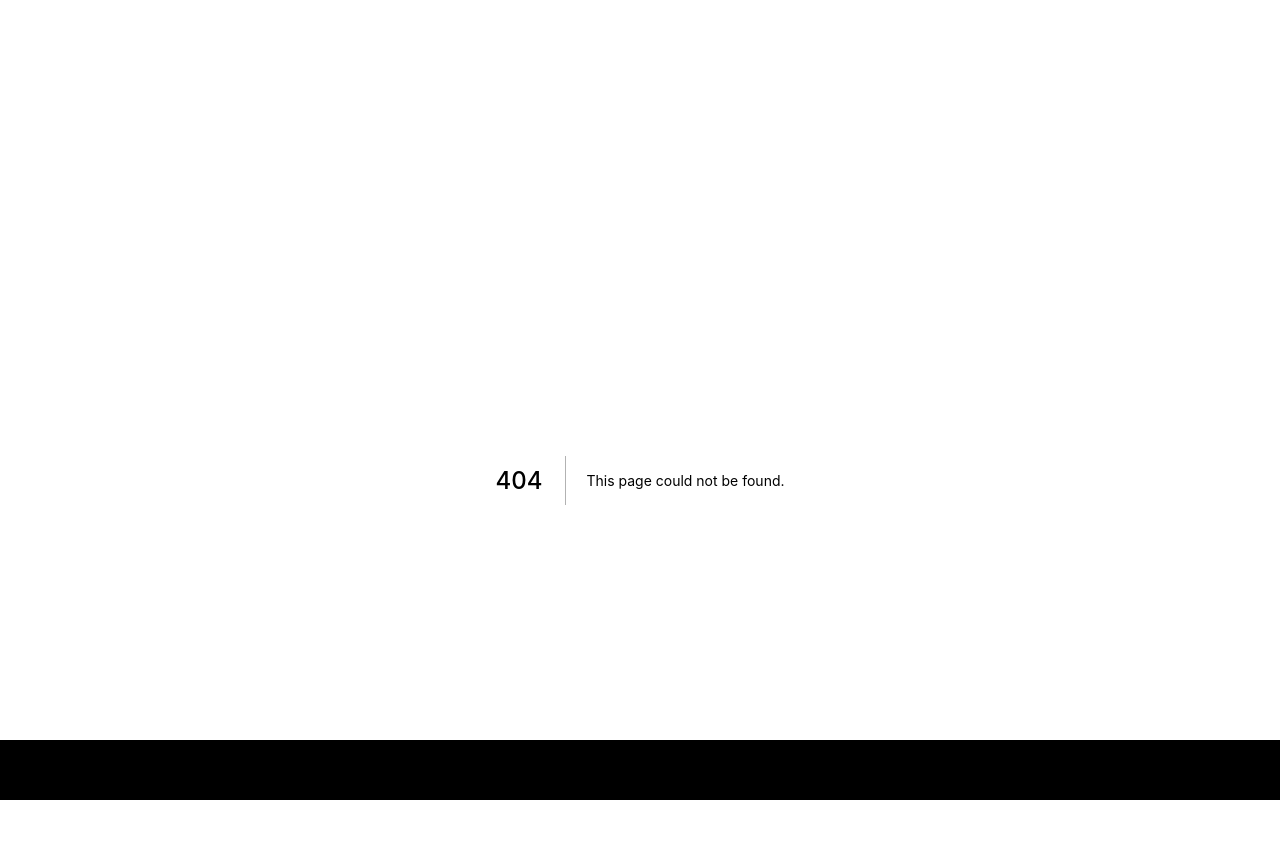
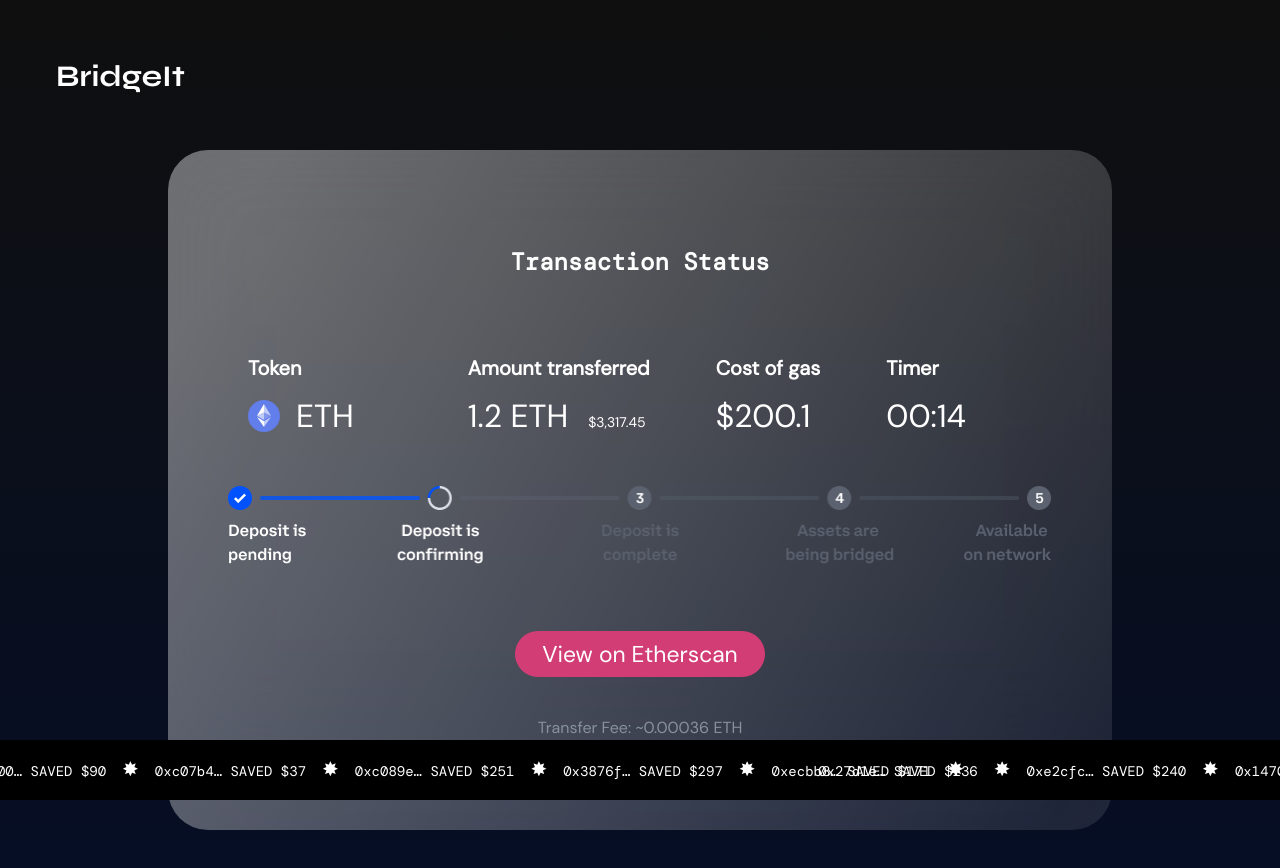
Before and after one commit to adamgobes/bridgetogether, a Next.js app: page /status in a window 1280 px wide. Before the commit this address had no page. Shown: the top 868 px of the page. Built offline with nearby package versions, Linux system fonts and the light colour scheme; what wagmi would draw is missing.

Commit message:
basic status page

```diff
--- /dev/null
+++ b/components/statuswatcher.tsx
@@ -0,0 +1,63 @@
+import { useCallback, useState } from 'react';
+import styles from '../styles/StatusWatcher.module.css'
+import Image from 'next/image'
+import { Button } from './Button'
+
+const StatusWatcher = () => {
+    return (
+      <div className={styles.container}>
+        <h1 className={styles.title}>
+            Transaction Status
+        </h1>
+        <div className={styles.detailsContainer}>
+            <div className={styles.detail}>
+                <span className={styles.name}>
+                    Token
+                </span>
+                <span className={styles.tokenETH}>
+                    ETH
+                </span>
+            </div>
+            <div className={styles.detail}>
+                <span className={styles.name}>
+                    Amount transferred
+                </span>
+                <span className={styles.amount}>
+                    1.2 ETH
+                    <span className={styles.usdConversion}>$3,317.45</span>
+                </span>
+            </div>
+            <div className={styles.detail}>
+                <span className={styles.name}>
+                    Cost of gas
+                </span>
+                <span className={styles.gasCost}>
+                    $200.1
+                </span>
+            </div>
+            <div className={styles.detail}>
+                <span className={styles.name}>
+                    Timer
+                </span>
+                <span className={styles.timer}>
+                    00:14
+                </span>
+            </div>
+        </div>
+        <div className={styles.progressBar}>
+            <Image src="/static-progress-tracker.png" width="824" height="80" />
+        </div>
+        <div className={styles.buttonContainer}>
+          <Button>View on Etherscan</Button>
+        </div>
+        <div className={styles.transferFee}>
+            Transfer Fee: ~0.00036 ETH
+        </div>
+        <div className={styles.savings}>
+            It’s 0.000576 ETH without BridgeIt, you’re saving 60% 🎉
+        </div>
+      </div>
+    )
+}
+
+export default StatusWatcher
--- /dev/null
+++ b/pages/status/index.tsx
@@ -0,0 +1,11 @@
+import type { NextPage } from 'next'
+import StatusWatcher from '../../components/statuswatcher'
+
+
+const Status: NextPage = () => {
+  return (
+    <StatusWatcher/>
+  )
+}
+
+export default Status
--- a/styles/App.module.css
+++ b/styles/App.module.css
@@ -1,7 +1,3 @@
-.title {
-  color: red;
-}
-
 .container {
   width: 452px;
   margin: 0 auto;
--- /dev/null
+++ b/styles/StatusWatcher.module.css
@@ -0,0 +1,64 @@
+.container {
+  padding: 60px;
+  width: 944px;
+  height: 680px;
+  background: linear-gradient(118.94deg, rgba(255, 255, 255, 0.4) 8.27%, rgba(255, 255, 255, 0.1) 95.42%);
+  backdrop-filter: blur(40px);
+  border-radius: 40px;
+  margin: 70px auto;
+}
+.title {
+  text-align: center;
+  font-size: 24px;
+  line-height: 72px;
+  font-family: var(--mono);
+}
+
+.detailsContainer {
+  padding: 40px 20px;
+  display: flex;
+}
+
+.detail {
+  flex: auto;
+}
+
+.detailsContainer .name {
+  display: block;
+  font-weight: bold;
+  font-size: 20px;
+  line-height: 28px;
+  margin-bottom: 10px;
+}
+
+.tokenETH, .amount, .gasCost, .timer {
+  font-size: 32px;
+  line-height: 48px;
+}
+
+.tokenETH {
+  padding: 48px;
+  background: url('/ETH.svg') center left no-repeat;
+}
+.usdConversion {
+  font-size: 14px;
+  margin-left: 20px;
+}
+
+.progressBar {
+  margin-bottom: 60px;
+}
+
+.buttonContainer {
+  width: 250px;
+  margin: 40px auto;
+}
+
+.transferFee {
+  text-align: center;
+  color: #8A919E
+}
+.savings {
+  font-size: 16px;
+  text-align: center;
+}
```
Also changed, not shown: public/static-progress-tracker.png (added).
